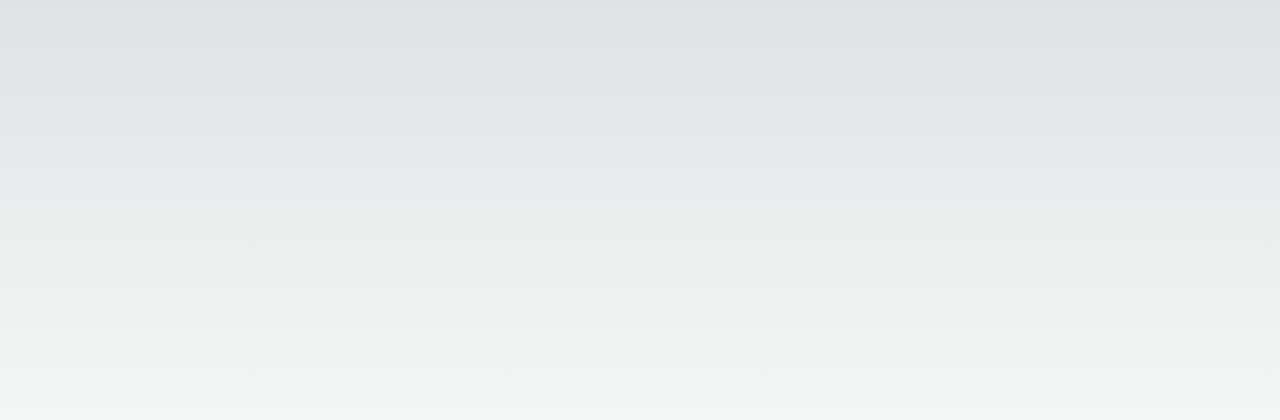
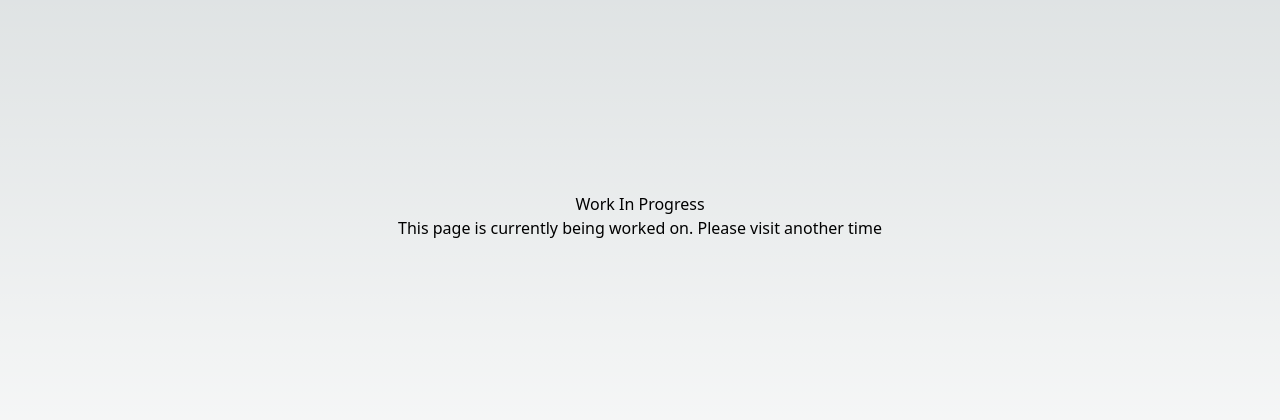
Before and after one commit to nitkkr-dev/nitkkr, a Next.js app: page / in a window 1280 px wide. Shown: the part 184-604 px from the top of the page. Built offline with nearby package versions, Linux system fonts and the light colour scheme.

Commit message:
feat: 404 and WIP pages

```diff
--- /dev/null
+++ b/app/not-found.tsx
@@ -0,0 +1,11 @@
+import Link from 'next/link';
+
+export default function NotFound() {
+  return (
+    <div className="m-auto max-w-fit text-center">
+      <h2>Not Found</h2>
+      <p>Could not find requested resource</p>
+      <Link href="/">Return Home</Link>
+    </div>
+  );
+}
--- a/app/page.tsx
+++ b/app/page.tsx
@@ -1,3 +1,5 @@
+import WorkInProgress from './work-in-progress';
+
 export default function Home() {
-  return <main></main>;
+  return <WorkInProgress />;
 }
--- /dev/null
+++ b/app/work-in-progress.tsx
@@ -0,0 +1,8 @@
+export default function WorkInProgress() {
+  return (
+    <div className="m-auto max-w-fit text-center">
+      <h2>Work In Progress</h2>
+      <p>This page is currently being worked on. Please visit another time</p>
+    </div>
+  );
+}
```
